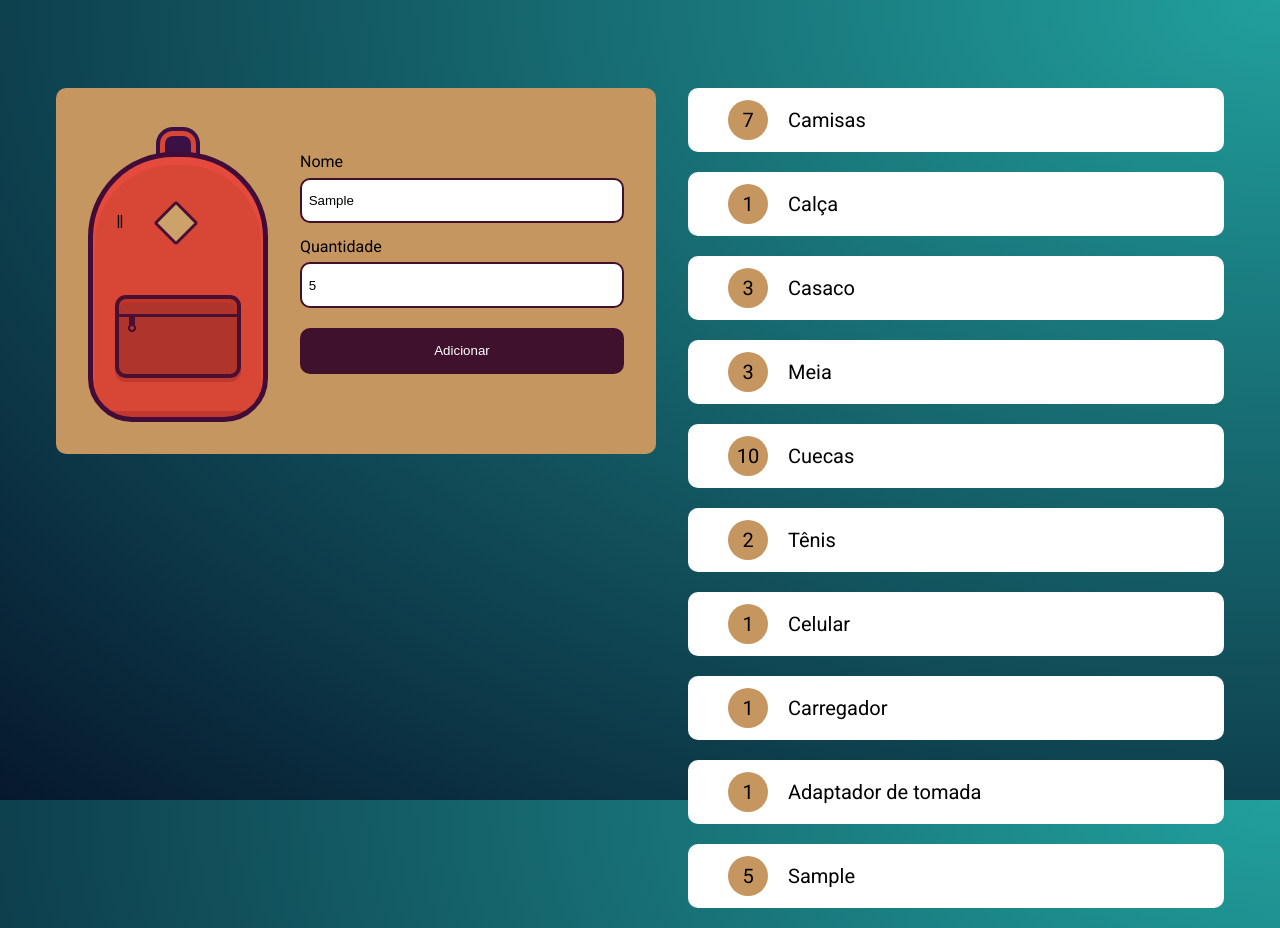
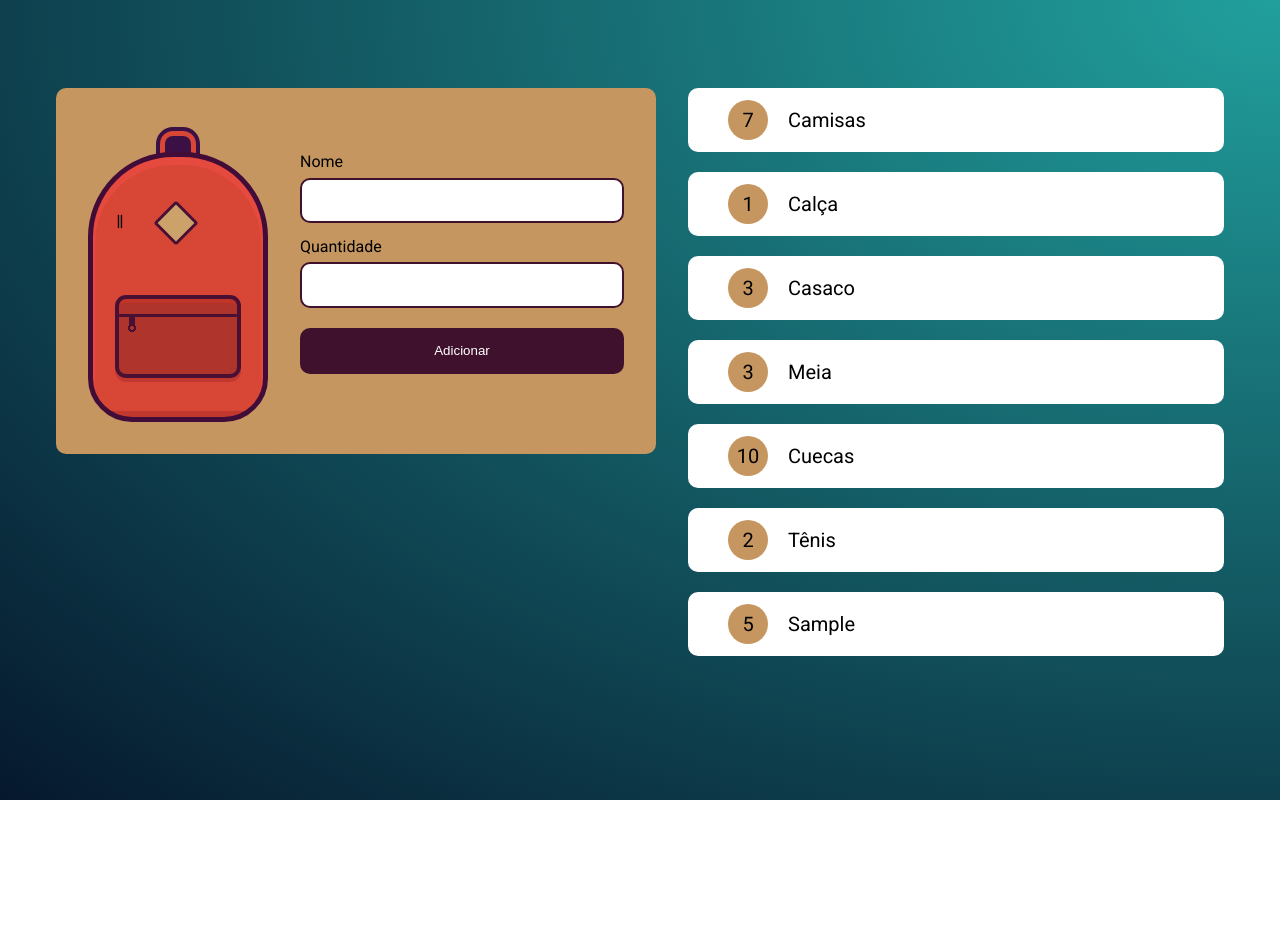
Before and after one commit to LdeLudwig/mochila-de-viagem, a plain HTML site: page index.html in a window 1280 px wide. Both pictures are taken after typing "Sample", "5" into the empty fields and a click on the input "Adicionar". After the commit the page ends 800 px from the top, so only its background shows below. Drawn offline with Linux system fonts and the light colour scheme.

Commit message:
feat: salvando novo item no localStorage e apagando alguns itens da lista

```diff
--- a/index.html
+++ b/index.html
@@ -30,9 +30,6 @@
             <li class="item"><strong>3</strong>Meia</li>
             <li class="item"><strong>10</strong>Cuecas</li>
             <li class="item"><strong>2</strong>Tênis</li>
-            <li class="item"><strong>1</strong>Celular</li>
-            <li class="item"><strong>1</strong>Carregador</li>
-            <li class="item"><strong>1</strong>Adaptador de tomada</li>
         </ul>
     </main>
     <script src="js/main.js"></script>
--- a/js/main.js
+++ b/js/main.js
@@ -1,11 +1,19 @@
 const form = document.querySelector('#novoItem')
 const lista = document.querySelector('#lista')
+const itens = []
 
 
 /* Criando evento de submit para que seja criado o elemento */
 form.addEventListener("submit", (evento) => {
     evento.preventDefault()
-    criaElemento(evento.target.elements['nome'].value, evento.target.elements['quantidade'].value)
+    const nome = evento.target.elements['nome']
+    const quantidade = evento.target.elements['quantidade']
+    criaElemento(nome.value, quantidade.value)
+
+    nome.value = ""
+    quantidade.value = ""
+
+
 })
 
 function criaElemento(nome, quantidade) {
@@ -26,5 +34,17 @@ function criaElemento(nome, quantidade) {
     que colocamos nos campos de submit */
     lista.appendChild(novoElemento)
 
+    /* Aqui criamos um objeto que ira receber o nome e a quantidade do item atual que criarmos */
+    const itemAtual = {
+      nome: "nome",
+      quantiade: "quantiade"
+    }
+
+    /* Enviamos esse objeto para o array itens  */
+    itens.push(itemAtual)
+
+    /* Salvamos esse array no localStorage, e usamos o método stringfy no JSON para transformar
+    esse objeto em uma string */
+    localStorage.setItem("item", JSON.stringify(itens))
 
 }
```
